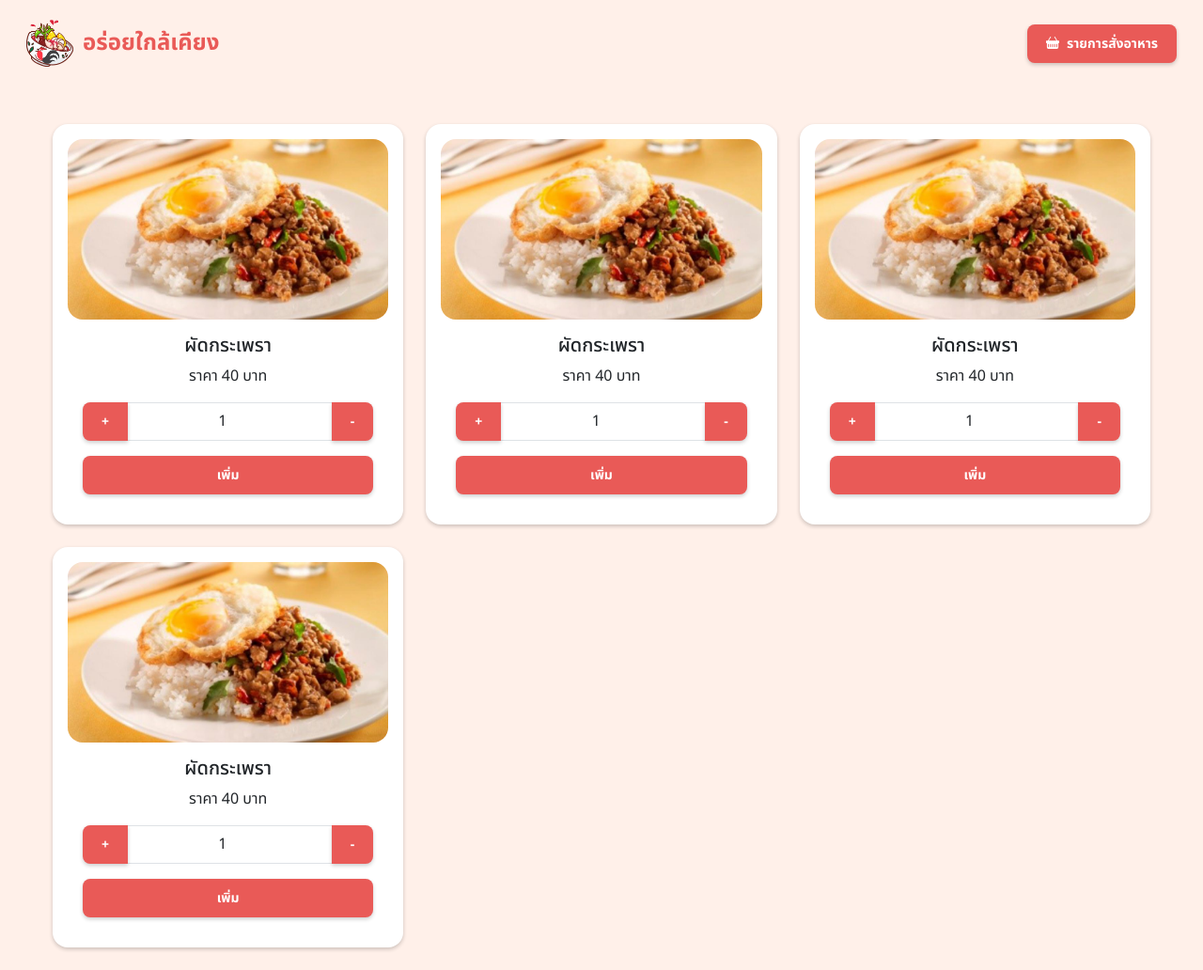
After one commit to Phirakan/Food_Restaurant, a PHP site: page /Page/order-menu.html in a window 1280 px wide. The commit adds this page. Shown: the whole page at 94% size. Run offline with PHP 8.4, Linux system fonts and the light colour scheme.

Commit message:
feat(menu) : order-menu ui

```diff
--- a/Page/menu.html
+++ b/Page/menu.html
@@ -4,7 +4,7 @@
   <meta charset="UTF-8">
   <meta name="viewport" content="width=device-width, initial-scale=1.0">
   <title>รายละเอียดร้านอาหาร</title>
-  <link rel="stylesheet" href="menu.css">
+  <link rel="stylesheet" href="../css/menu.css">
 </head>
 <body>
     <center><h1>เมนูอาหาร</h1></center>
--- /dev/null
+++ b/Page/order-menu.html
@@ -0,0 +1,130 @@
+<!DOCTYPE html>
+<html lang="en">
+
+<head>
+    <meta charset="UTF-8" />
+    <meta name="viewport" content="width=device-width, initial-scale=1.0" />
+    <title>รายละเอียดร้านอาหาร</title>
+
+    <!-- Bootstrap -->
+    <link href="https://cdn.jsdelivr.net/npm/bootstrap@5.3.1/dist/css/bootstrap.min.css" rel="stylesheet"
+        integrity="sha384-4bw+/aepP/YC94hEpVNVgiZdgIC5+VKNBQNGCHeKRQN+PtmoHDEXuppvnDJzQIu9" crossorigin="anonymous" />
+    <!-- CSS -->
+    <link rel="stylesheet" href="../css/index.css" />
+    <link rel="stylesheet" href="../css/order-menu.css" />
+    <link rel="stylesheet" href="https://cdn.jsdelivr.net/npm/bootstrap-icons@1.10.5/font/bootstrap-icons.css" />
+</head>
+
+<body>
+    <!-- Navbar -->
+    <nav class="navbar navbar-expand-md navbarcustom">
+        <div class="container-fluid">
+            <a class="navbar-brand" href="index.php">
+                <img src="../assets/logo.png" alt="Logo" width="50" height="50" class="d-inline-block align-text-top" />
+                <span class="textbrand">อร่อยใกล้เคียง</span>
+            </a>
+
+            <!-- Button Cart to Right side -->
+
+            <ul class="navbar-nav menunavbar">
+                <li class="nav-item">
+                    <a href="cart.php" class="btn btn-cart" style="gap: 8px"><i
+                            class="bi bi-basket-fill"></i>รายการสั่งอาหาร</a>
+                </li>
+            </ul>
+        </div>
+    </nav>
+
+    <!-- Navbar -->
+
+    <!-- Content -->
+    <div class="container-fluid contain-order-menu">
+        <!-- Menu  code here-->
+        <div class="row row-cols-1 row-cols-md-3 g-4">
+            <div class="col">
+                <div class="card menu-card">
+                    <img src="../assets/ผัดกระเพรา.jpg" class="card-img-top" alt="..." />
+                    <div class="card-body">
+                        <h5 class="card-title text-name-food">ผัดกระเพรา</h5>
+                        <p class="card-text text-price">ราคา 40 บาท</p>
+                        <div class="input-group mb-3">
+                            <button class="btn btn-incress" type="button">+</button>
+                            <input type="number" class="form-control text-center" value="1">
+                            <button class="btn btn-decress" type="button">-</button>
+                        </div>
+                        <a href="#" class="btn btn-add">เพิ่ม</a>
+                    </div>
+                </div>
+            </div>
+            <div class="col">
+                <div class="card menu-card">
+                    <img src="../assets/ผัดกระเพรา.jpg" class="card-img-top" alt="..." />
+                    <div class="card-body">
+                        <h5 class="card-title text-name-food">ผัดกระเพรา</h5>
+                        <p class="card-text text-price">ราคา 40 บาท</p>
+                        <div class="input-group mb-3">
+                            <button class="btn btn-incress" type="button">+</button>
+                            <input type="number" class="form-control text-center" value="1">
+                            <button class="btn btn-decress" type="button">-</button>
+                        </div>
+                        <a href="#" class="btn btn-add">เพิ่ม</a>
+                    </div>
+                </div>
+            </div>
+            <div class="col">
+                <div class="card menu-card">
+                    <img src="../assets/ผัดกระเพรา.jpg" class="card-img-top" alt="..." />
+                    <div class="card-body">
+                        <h5 class="card-title text-name-food">ผัดกระเพรา</h5>
+                        <p class="card-text text-price">ราคา 40 บาท</p>
+                        <div class="input-group mb-3">
+                            <button class="btn btn-incress" type="button">+</button>
+                            <input type="number" class="form-control text-center" value="1">
+                            <button class="btn btn-decress" type="button">-</button>
+                        </div>
+                        <a href="#" class="btn btn-add">เพิ่ม</a>
+                    </div>
+                </div>
+            </div>
+            <div class="col">
+                <div class="card menu-card">
+                  <img src="../assets/ผัดกระเพรา.jpg" class="card-img-top" alt="..." />
+                  <div class="card-body">
+                    <h5 class="card-title text-name-food">ผัดกระเพรา</h5>
+                    <p class="card-text text-price">ราคา 40 บาท</p>
+                    <div class="input-group mb-3">
+                      <button class="btn btn-incress" type="button">+</button>
+                      <input type="number" class="form-control text-center" value="1">
+                      <button class="btn btn-decress" type="button">-</button>
+                  </div>
+                  <a href="#" class="btn btn-add">เพิ่ม</a>
+                  </div>
+                </div>
+              </div>
+        </div>
+    </div>
+
+    <script>
+        const incrementBtn = document.querySelector('.btn-incress');
+        const decrementBtn = document.querySelector('.btn-decress');
+        const inputNumber = document.querySelector('input[type="number"]');
+
+        incrementBtn.addEventListener('click', () => {
+            inputNumber.value = parseInt(inputNumber.value) + 1;
+        });
+
+        decrementBtn.addEventListener('click', () => {
+            if (parseInt(inputNumber.value) > 1) {
+                inputNumber.value = parseInt(inputNumber.value) - 1;
+            }
+        });
+    </script>
+    <script src="https://cdn.jsdelivr.net/npm/@popperjs/core@2.11.8/dist/umd/popper.min.js"
+        integrity="sha384-I7E8VVD/ismYTF4hNIPjVp/Zjvgyol6VFvRkX/vR+Vc4jQkC+hVqc2pM8ODewa9r"
+        crossorigin="anonymous"></script>
+    <script src="https://cdn.jsdelivr.net/npm/bootstrap@5.3.1/dist/js/bootstrap.min.js"
+        integrity="sha384-Rx+T1VzGupg4BHQYs2gCW9It+akI2MM/mndMCy36UVfodzcJcF0GGLxZIzObiEfa"
+        crossorigin="anonymous"></script>
+</body>
+
+</html>
--- a/css/index.css
+++ b/css/index.css
@@ -2,6 +2,7 @@
 
 body {
     font-family: 'Noto Sans Thai', sans-serif;
+    background-color: #FFF0E9;
     display: flex;
     flex-direction: column;
     height: 100vh;
--- /dev/null
+++ b/css/order-menu.css
@@ -0,0 +1,151 @@
+
+.contain-order-menu{
+    display: flex;
+    gap: 16px;
+    width: 95%;
+    min-height: fit-content;
+    padding: 24px;
+    /* background-color: #FFFFFF; */
+    border-radius: 8px;
+    /* Respondsive Mobile*/
+    @media (max-width: 768px) {
+        flex-direction: column;
+        width: 100%;
+        height: fit-content;
+        padding: 16px;
+        justify-content: center;
+    }
+}
+
+/* Button */
+.btn-cart{
+    background-color: #E95A57;
+    color: #fff;
+    border: none;
+    border-radius: 8px;
+    padding: 10px 20px;
+    font-size: 14px;
+    font-weight: bold;
+    cursor: pointer;
+    transition: background-color 0.3s, box-shadow 0.3s, transform 0.3s, color 0.3s;
+    box-shadow: 0px 2px 4px rgba(0, 0, 0, 0.2);
+    display: flex;
+    align-items: center;
+    justify-content: center;
+    /* Responsive Mobile */
+    @media (max-width: 768px) {
+        width: 100%;
+        padding: 8px;
+    }
+}
+
+.btn-cart:hover{
+    background-color: #FFFFFF;
+    color: #E95A57;
+    box-shadow: 0px 2px 4px rgba(0, 0, 0, 0.2);
+    transform: scale(1.1);
+    transition: background-color 0.3s, box-shadow 0.3s, transform 0.3s, color 0.3s;
+}
+
+.btn-add{
+    background-color: #E95A57;
+    color: #fff;
+    border: none;
+    width: 100%;
+    border-radius: 8px;
+    padding: 10px 20px;
+    font-size: 14px;
+    font-weight: bold;
+    cursor: pointer;
+    transition: background-color 0.3s, box-shadow 0.3s, transform 0.3s, color 0.3s;
+    box-shadow: 0px 2px 4px rgba(0, 0, 0, 0.2);
+    display: flex;
+    align-items: center;
+    justify-content: center;
+    /* Responsive mobile */
+    @media (max-width: 768px) {
+        width: 100%;
+        padding: 8px;
+    }
+}
+
+.btn-add:hover{
+    background-color: #E95A57;
+    color: #FFFFFF;
+    box-shadow: 0px 2px 4px rgba(0, 0, 0, 0.2);
+    transform: scale(1.1);
+    transition: background-color 0.3s, box-shadow 0.3s, transform 0.3s, color 0.3s;
+}
+
+.btn-incress{
+    background-color: #E95A57;
+    color: #fff;
+    border: none;
+    border-radius: 8px;
+    padding: 10px 20px;
+    font-size: 14px;
+    font-weight: bold;
+    cursor: pointer;
+    transition: background-color 0.3s, box-shadow 0.3s, transform 0.3s, color 0.3s;
+    box-shadow: 0px 2px 4px rgba(0, 0, 0, 0.2);
+    display: flex;
+    align-items: center;
+    justify-content: center;
+}
+
+.btn-decress{
+    background-color: #E95A57;
+    color: #fff;
+    border: none;
+    border-radius: 8px;
+    padding: 10px 20px;
+    font-size: 14px;
+    font-weight: bold;
+    cursor: pointer;
+    transition: background-color 0.3s, box-shadow 0.3s, transform 0.3s, color 0.3s;
+    box-shadow: 0px 2px 4px rgba(0, 0, 0, 0.2);
+    display: flex;
+    align-items: center;
+    justify-content: center;
+}
+
+/* card */
+.menu-card{
+    width: 100%;
+    height: 100%;
+    border-radius: 16px;
+    box-shadow: 0px 2px 4px rgba(0, 0, 0, 0.2);
+    border: none;
+    outline: none;
+    cursor: pointer;
+    transition: 0.3s;
+    justify-content: center;
+    align-items: center;
+    display: flex;
+    flex-direction: column;
+    padding: 16px;
+    /* Responsive Mobile */
+    @media (max-width: 768px) {
+        width: 100%;
+        height: 100%;
+        padding: 8px;
+    }
+}
+
+.card-body{
+    width: 100%;
+    height: 100%;
+    display: flex;
+    flex-direction: column;
+    justify-content: space-between;
+    align-items: center;
+}
+
+
+/* Image */
+.card-img-top{
+    width: 100%;
+    height: 100%;
+    object-fit: cover;
+    border-radius: 16px;
+}
```
Also changed, not shown: assets/ผัดกระเพรา.jpg (added), 1 other file.
